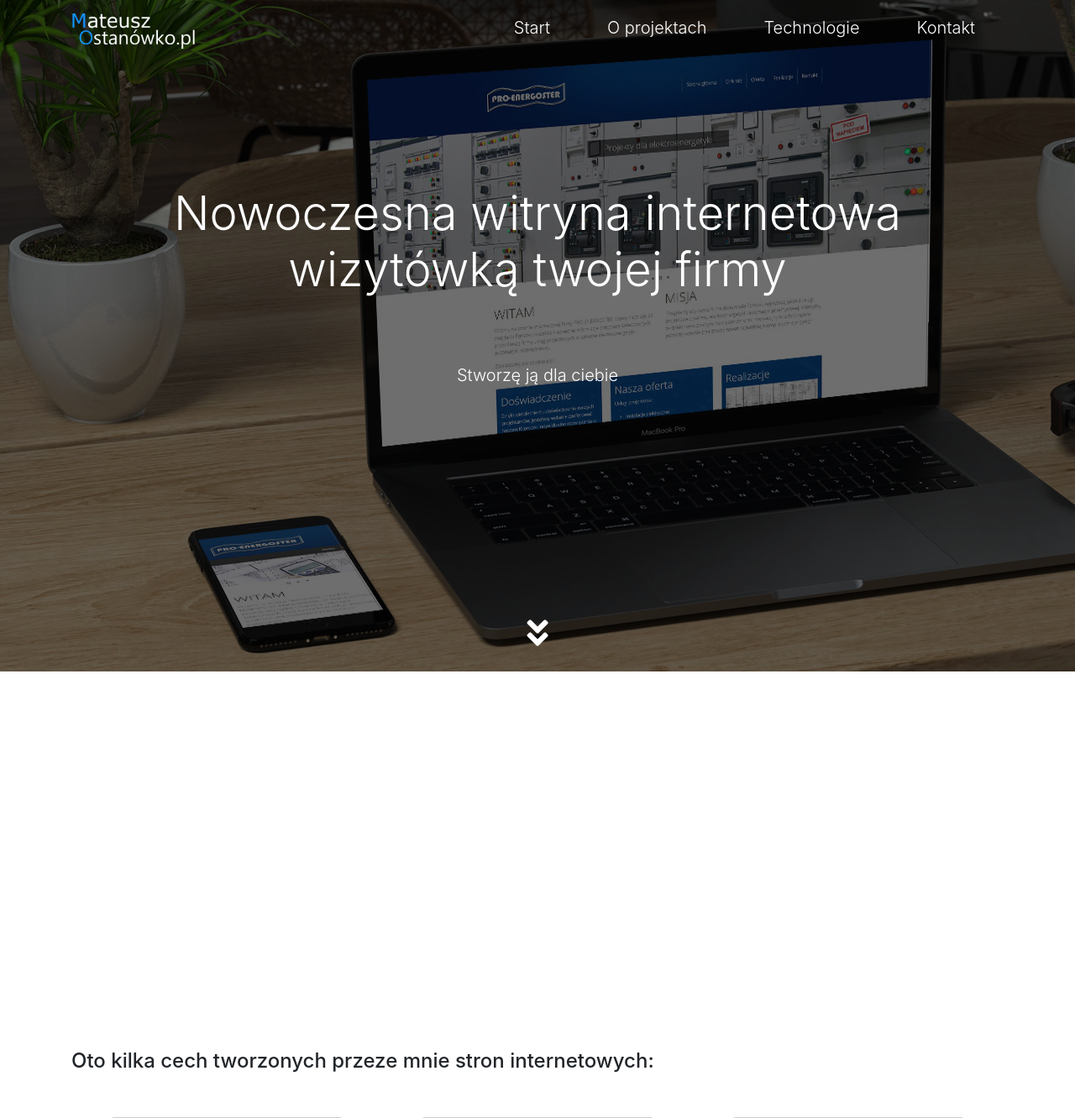
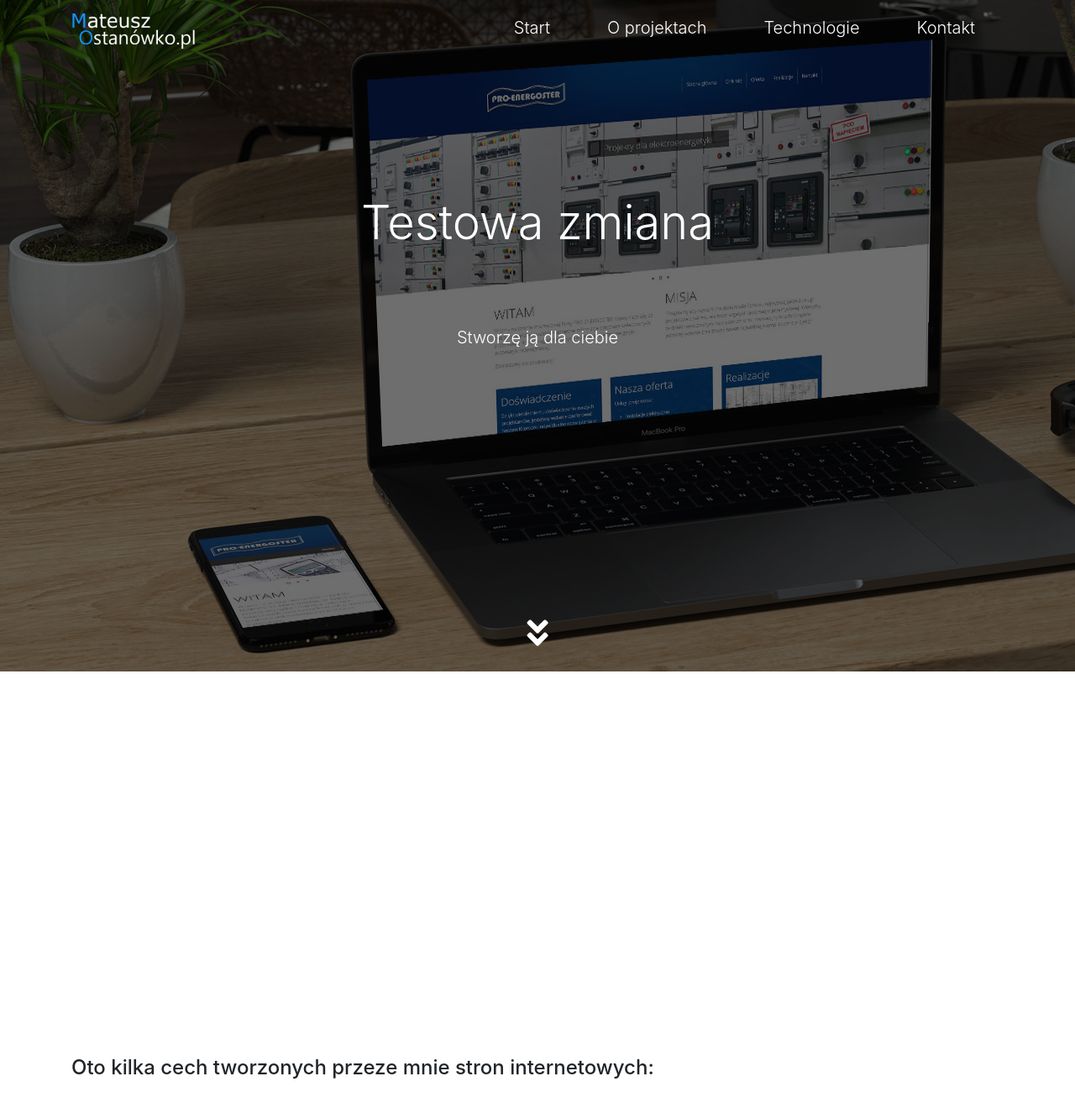
Before and after one commit to mateuszostanowko/company-site, a PHP site: page / in a window 1280 px wide. Shown: the top 1332 px of the page at 84% size. Run offline with PHP 8.4, Linux system fonts and the light colour scheme; some libraries are stand-ins or nearby versions.

Commit message:
Netlify test commit

```diff
--- a/index.html
+++ b/index.html
@@ -12,10 +12,10 @@
 
     <link rel="stylesheet" href="style/style.css">
 
-    <link rel="Shortcut icon" href="img/iconM.png" alt="M"/>
+    <link rel="Shortcut icon" href="img/iconM.png"/>
 
 
-    <title>M a t e u s z  O s t a n ó w k o</title>
+    <title>Mateusz Ostanówko</title>
   </head>
   <body>
     <!-- Navbar -->
@@ -53,7 +53,7 @@
     <div id="top" class="jumbotron jumbotron-fluid jumbotron-top">
       <div class="container-fluid  top-container">
           <div class="row container mx-auto text-center text-white height-100vh">
-              <p class="col-12 display-4 align-self-center top-content-main">Nowoczesna witryna internetowa wizytówką twojej firmy</p>
+              <p class="col-12 display-4 align-self-center top-content-main">Testowa zmiana</p>
               <p class="col-12 lead align-self-start">Stworzę ją dla ciebie</p>
               <a class="col-12 align-self-end lead text-white pb-4 top-arrows" href="#about-sites"><h1><i class="fas fa-angle-double-down"></i></h1></a>
           </div>
@@ -67,7 +67,7 @@
     <section id="about-sites" class="padding-scroll container-fluid">
       <div class="container mx-auto height-100pro">
         <div class="text-secondary">
-          <h1 class="display-3 about-title">O projektach</h1>
+          <p class="display-3 about-title">O projektach</p>
           <h5 class="about-text">Lorem ipsum dolor sit amet consectetur adipisicing elit. Ea, ratione debitis veniam ut, veritatis quaerat nulla pariatur labore repellendus animi nemo, dolore exercitationem incidunt aliquam perferendis alias quo? Ullam recusandae, alias temporibus voluptate beatae vel accusantium, impedit est ipsam fugiat ipsum. Quidem distinctio libero itaque natus ea beatae ipsum ad.</h5>
           <p class="about-bottom-text">Lorem ipsum dolor sit amet consectetur adipisicing elit.</p>
         </div>
@@ -133,32 +133,32 @@
     <section class="container-fluid img img-fluid px-0 contact" id="contact">
       <div class="container-fluid w-100 h-100 contact-bg-overlay padding-scroll">
         <div class="container text-white pt-4 contact-content">
-          <h1 class="display-3">Skontaktuj się ze mną</h1>
+          <p class="display-3">Skontaktuj się ze mną</p>
           <div class="row py-5">
             <div class="col-12 col-md-6">
               <h3 class="py-2">Formularz kontaktowy</h3>
               <form action="php/contact.php" method="post">
                 <div class="form-group">
                   <label for="name" class="lead">Imię</label>
-                  <input class="form-control"type="text" name="name" id="name" placeholder="Twoje imię">
+                  <input class="form-control" type="text" name="name" id="name" placeholder="Twoje imię">
                 </div>
                 <div class="form-group">
                   <label for="surname" class="lead">Nazwisko</label>
-                  <input class="form-control"type="text" name="surname" id="surname" placeholder="Twoje nazwisko">
+                  <input class="form-control" type="text" name="surname" id="surname" placeholder="Twoje nazwisko">
                 </div>
                 <div class="form-group">
                   <label for="business" class="lead">Nazwa Firmy(opcjonalnie)</label>
-                  <input class="form-control"type="text" name="business" id="business" placeholder="Nazwa twojej firmy">
+                  <input class="form-control" type="text" name="business" id="business" placeholder="Nazwa twojej firmy">
                 </div>
                 <div class="form-group">
                   <label for="email" class="lead">Adres E-mail
                     <i class="fas fa-info-circle mr-0" data-toggle="tooltip" data-placement="right" title='Adres e-mail jest mi potrzebny żeby odpowiedzieć na wiadomość i nie udostępnię go podmiotom trzecim'></i>
                   </label>
-                  <input class="form-control"type="email" name="email" id="email" placeholder="Twój adres e-mail">
+                  <input class="form-control" type="email" name="email" id="email" placeholder="Twój adres e-mail">
                 </div>
                 <div class="form-group">
                   <label for="message" class="lead">Wiadomość</label>
-                  <textarea rows="5" class="form-control" type="text" name="message" id="message" placeholder="Treść wiadomości"></textarea>
+                  <textarea rows="5" class="form-control" name="message" id="message" placeholder="Treść wiadomości"></textarea>
                 </div>
                 <button type="submit" name="submit" id="submit" class="btn btn-warning btn-lg">Wyślij</button>
               </form>
--- a/style/style.css
+++ b/style/style.css
@@ -219,7 +219,6 @@
     border: 2px solid #cccccc;
     border-radius: 5px;
 }
-
 .about-us-img{
     width: 100px;
     height: 100px;
```
